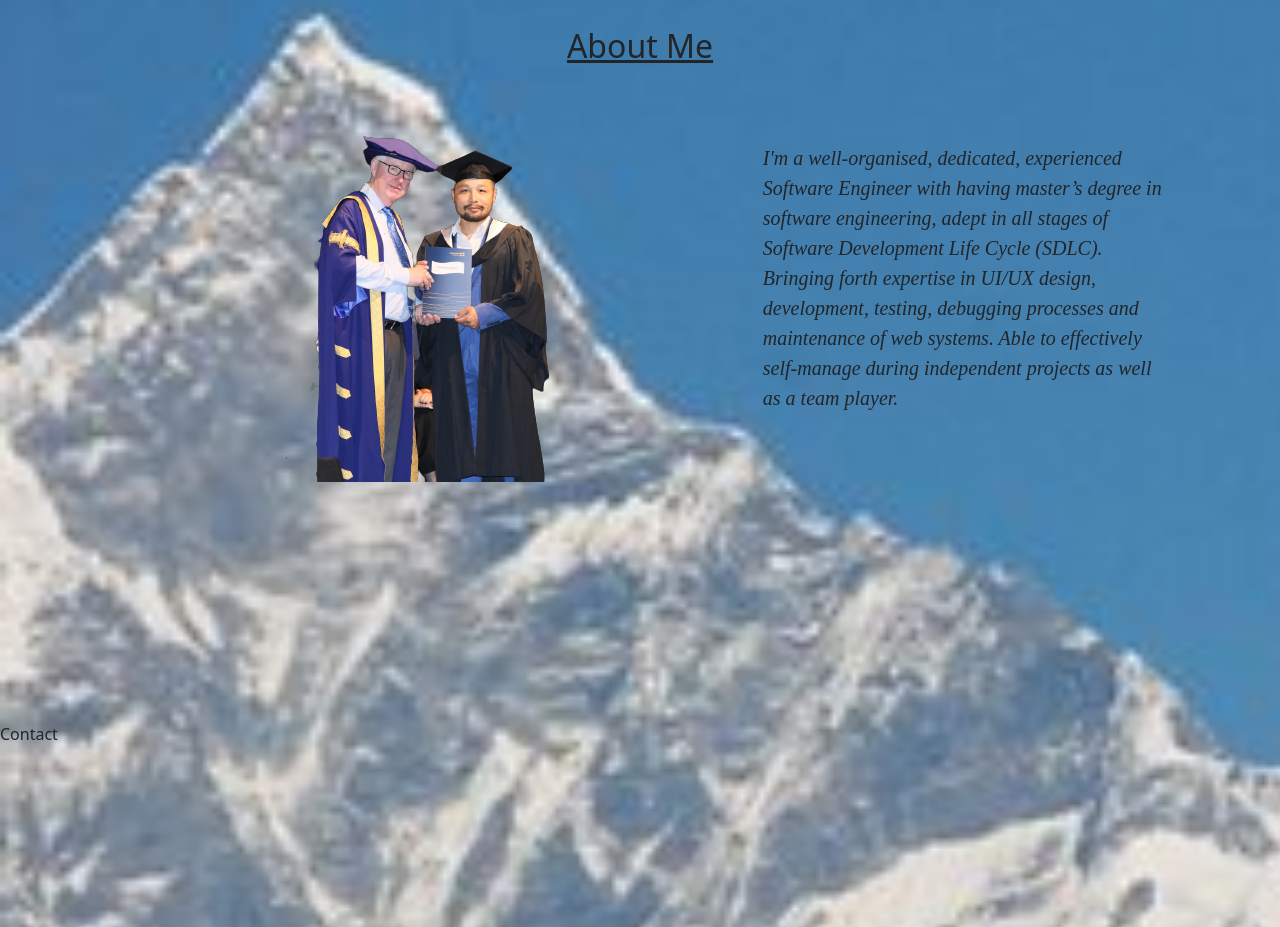
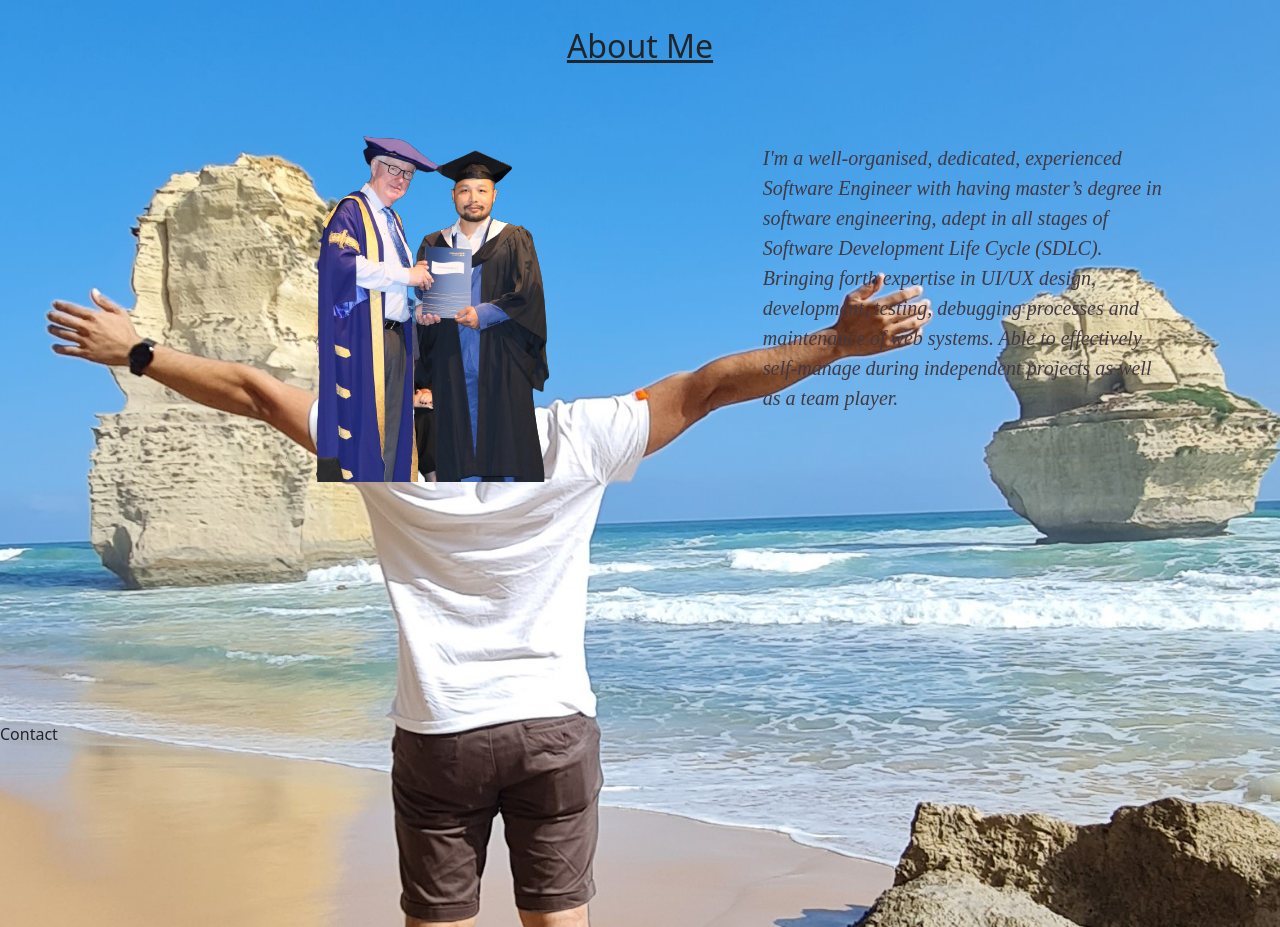
Before and after one commit to itsora7/Arjun-PORT, a React (Create React App) app: page / in a window 1280 px wide. Shown: the part 1100-2027 px from the top of the page. Built offline with nearby package versions, Linux system fonts and the light colour scheme.

Commit message:
css updated

```diff
--- a/src/components/About.js
+++ b/src/components/About.js
@@ -18,7 +18,7 @@ const About = () => {
             <img src={grad11} />
           </div>
           <div>
-            <p className="pt-3 font-primary text-bold italic text-[20px]">
+            <p className="pt-3 font-primary text-bold italic text-[20px] text-accent">
               I'm a well-organised, dedicated, experienced Software Engineer
               with having master’s degree in software engineering, adept in all
               stages of Software Development Life Cycle (SDLC). Bringing forth
--- a/tailwind.config.js
+++ b/tailwind.config.js
@@ -23,7 +23,7 @@ module.exports = {
         accent: "#423842",
       },
       backgroundImage: {
-        site: "url('./assets/para.jpg')",
+        site: "url('./assets/Shrestha.jpg')",
         about: "url('./assets/grad1.png')",
         services: "url('./assets/services.png')",
       },
```
